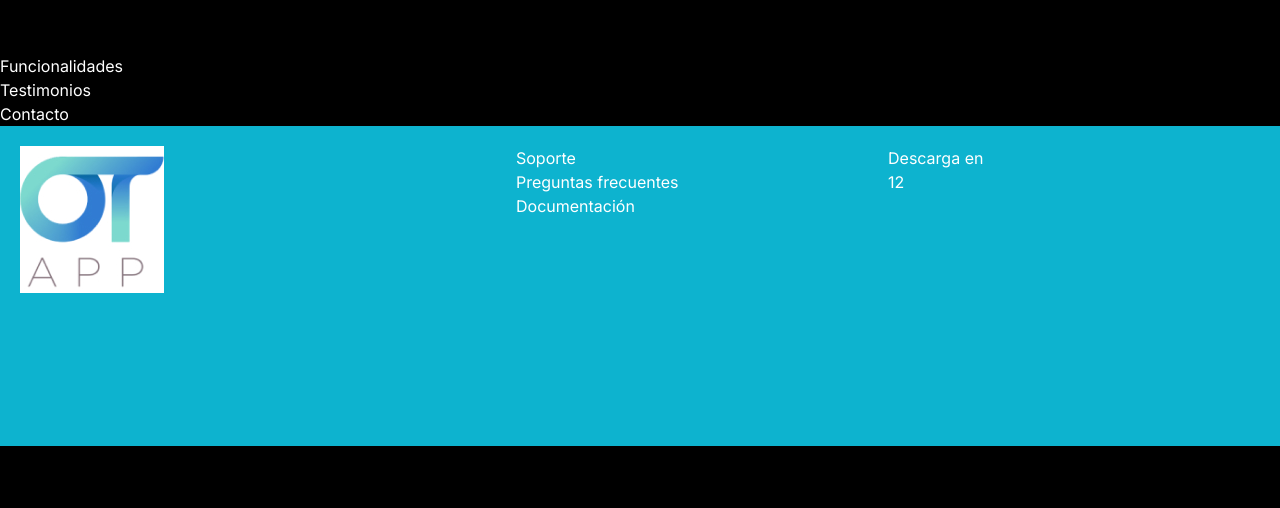
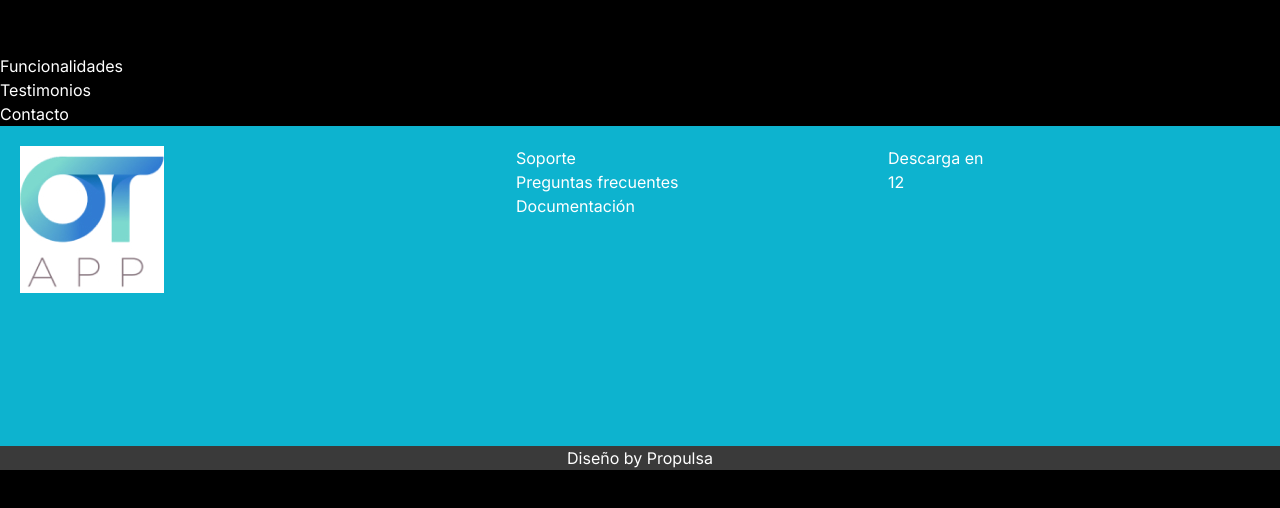
Before and after one commit to Luis-jofre/web-otapp-2024, a Next.js app: page / in a window 1280 px wide. Shown: the part 1537-2045 px from the top of the page. Built offline with nearby package versions, Linux system fonts and the light colour scheme.

Commit message:
avance footer

```diff
--- a/src/app/footer.js
+++ b/src/app/footer.js
@@ -5,7 +5,9 @@ import logo from '../img/logo.jpg';
 const Footer = () => {
 
     return (
-        <footer className="footer">
+        <footer>
+            <div className="footer">
+                <div className="cont-footer">
                 <div className="columnLarge">
                 <div classNagoContainerme="logo-footer-container">
                     <Image src={logo} alt="Logo-footer"/>
@@ -23,7 +25,11 @@ const Footer = () => {
                     <button>1</button>
                     <button>2</button>
                 </div>
+                </div>
+            </div>
+                 <div className="firm">Diseño by Propulsa</div>
       </footer>
+
 
       );
 
--- a/src/app/globals.css
+++ b/src/app/globals.css
@@ -226,6 +226,9 @@ body {
 /*Testimonios*/
 /*Footer*/
 
+
+
+
 .footer{
   background-color: #0DB3CF;
   height: 40vh;
@@ -233,10 +236,15 @@ body {
   justify-content: space-between;
   padding: 20px;
   color:white;
-
-
+}
+.cont-footer{
+  display: flex;
+  width: 100%;
+  height: auto;
+  flex-direction: row;
 
 }
+
   .columnLarge{
     flex: 0 0 40%;
   }
@@ -255,3 +263,8 @@ body {
     width: 100%;
     border-radius: 25px;
   }
+  .firm{
+    background-color: rgb(58, 58, 58);
+    color:white;
+    text-align: center;
+  }
```
Lines whose indentation alone changed are shown as unchanged.
